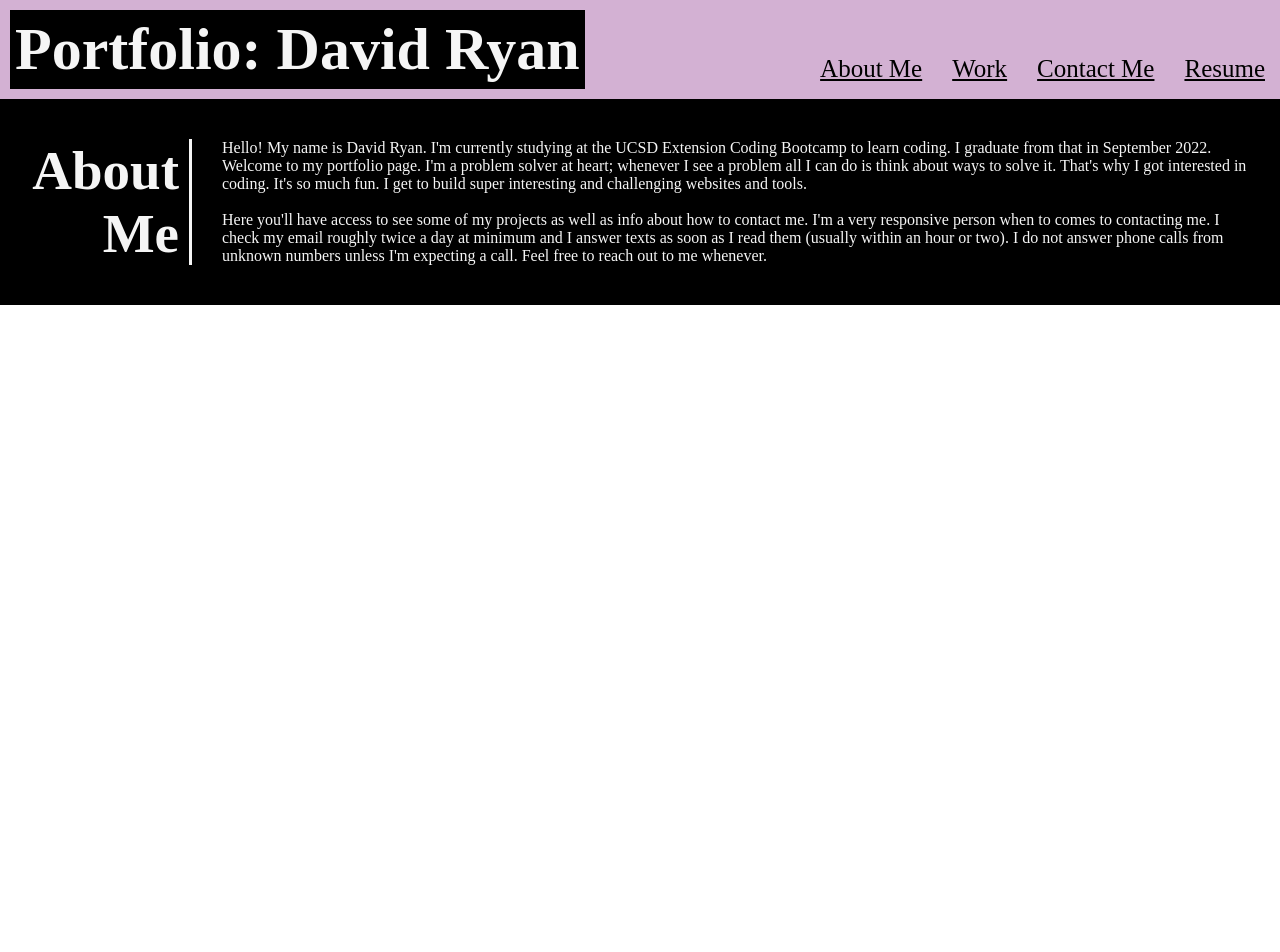
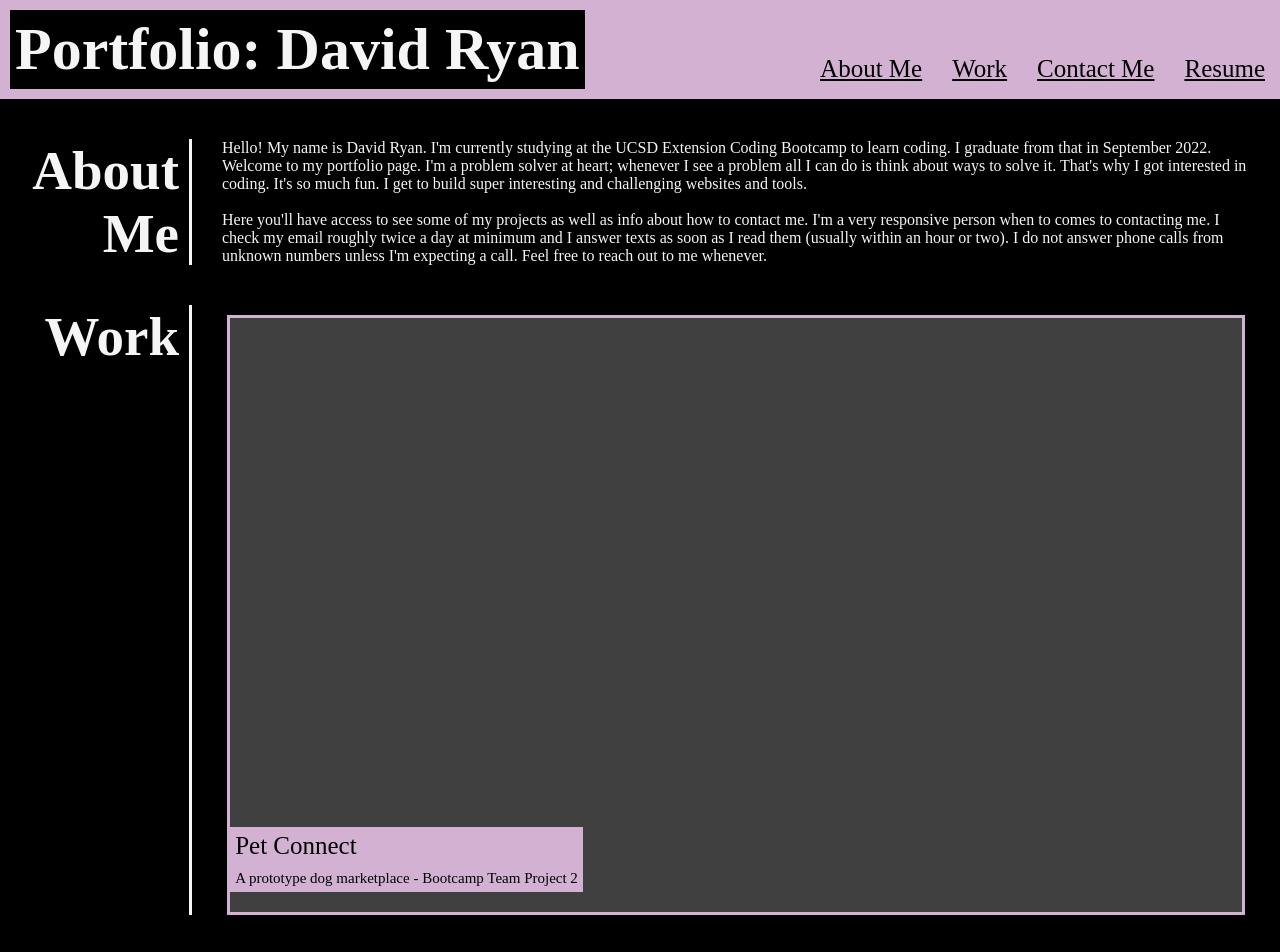
Before and after one commit to Kadika38/Portfolio-David-Ryan, a React (Create React App) app: page / in a window 1280 px wide. Shown: the top 952 px of the page. Before the commit the page ends 800 px from the top, so only its background shows below. Built offline with nearby package versions, Linux system fonts and the light colour scheme.

Commit message:
started adding work section

```diff
--- a/src/App.js
+++ b/src/App.js
@@ -1,6 +1,7 @@
 import React from "react";
 import Top from "./components/Top";
 import AboutMe from "./components/AboutMe";
+import Work from "./components/Work";
 import Spacer from "./components/Spacer";
 
 function App() {
@@ -10,6 +11,8 @@ function App() {
       <Spacer />
       <AboutMe />
       <Spacer />
+      <Work />
+      <Spacer />
     </div>
   );
 }
--- /dev/null
+++ b/src/components/Work.js
@@ -0,0 +1,88 @@
+import React from "react";
+import colors from './assets/colors';
+
+const styles = {
+    sec: {
+        display: 'flex',
+        flexWrap: 'wrap',
+        backgroundColor: colors.black,
+    },
+    bigSideWords: {
+        display: 'flex',
+        flexWrap: 'wrap',
+        fontSize: 55,
+        fontWeight: 'bold',
+        color: colors.frost,
+        justifyContent: 'right',
+        textAlign: 'right',
+        paddingRight: 10,
+        borderRightStyle: 'solid',
+        width: '15%',
+    },
+    main: {
+        display: 'flex',
+        flexWrap: 'wrap',
+        width: '85%',
+        padding: '0px 30px',
+        color: colors.black,
+    },
+    work1: {
+        width: '100%',
+        display: 'flex',
+        position: 'relative',
+        borderStyle: 'solid',
+        borderColor: colors.lavender,
+        margin: '1% 0.5% 0 0.5%',
+        /* backgroundImage:  */
+        height: 600,
+    },
+    cover: {
+        position: 'absolute',
+        backgroundColor: 'gray',
+        opacity: '0.5',
+        height: '100%',
+        width: '100%',
+    },
+    workContainer: {
+        position: 'absolute',
+        left: 0,
+        bottom: 0,
+        backgroundColor: colors.lavender,
+        marginBottom: 20,
+    },
+    workTitle: {
+        fontSize: 25,
+        textAlign: 'left',
+        padding: 5,
+    },
+    workSubtitle: {
+        fontSize: 15,
+        textAlign: 'left',
+        padding: 5,
+    }
+}
+
+function Work() {
+  return (
+    <section id="work" style={styles.sec}>
+        <div style={styles.bigSideWords}>
+            Work
+        </div>
+        <div style={styles.main}>
+            <div style={styles.work1}>
+                <div style={styles.cover}></div>
+                <div style={styles.workContainer}>
+                    <div style={styles.workTitle}>
+                        Pet Connect
+                    </div>
+                    <div style={styles.workSubtitle}>
+                        A prototype dog marketplace - Bootcamp Team Project 2
+                    </div>
+                </div>
+            </div>
+        </div>
+    </section>
+  );
+}
+
+export default Work;
```
